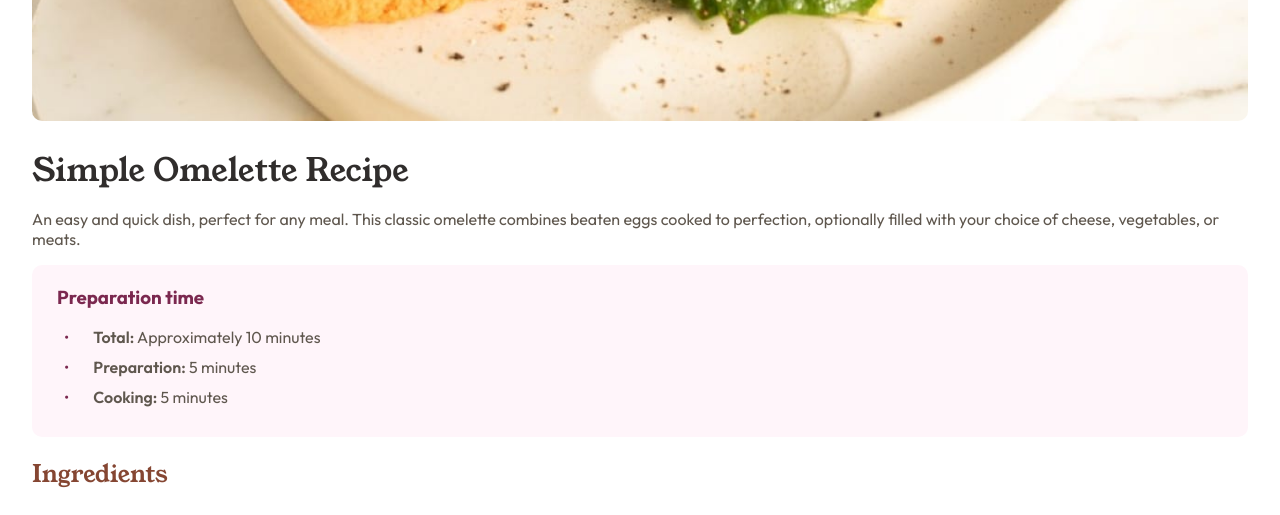
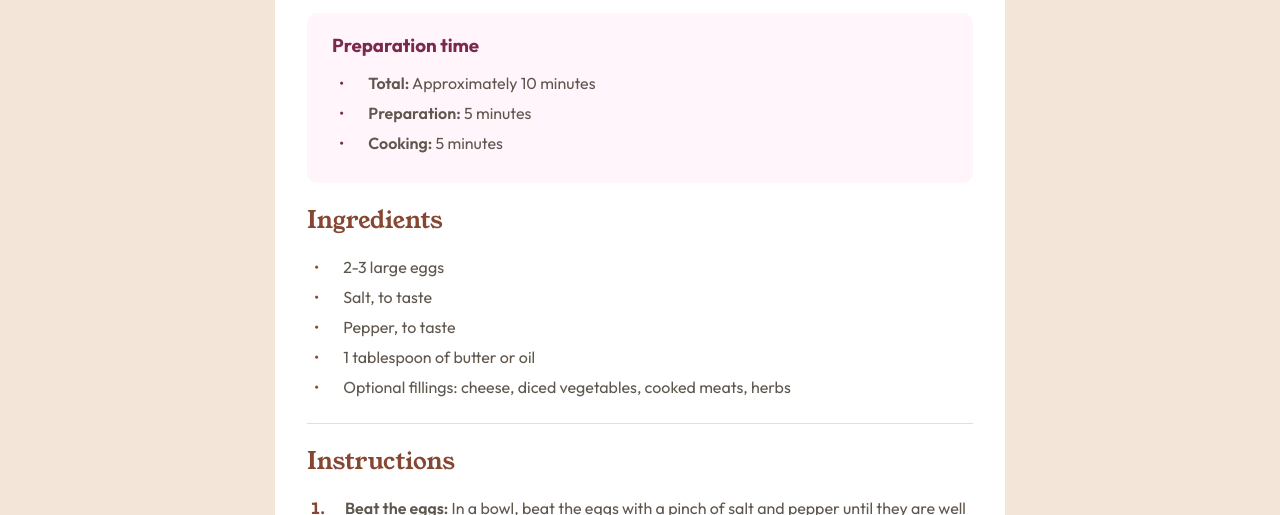
Before and after one commit to law973/recipe-page, a plain HTML site: page index.html in a window 1280 px wide. Shown: the part 585-1100 px from the top of the page. Drawn offline with Linux system fonts and the light colour scheme.

Commit message:
improved heading order, improved alt text, changed line height value for h1, added font-display: swap, changed max-width for card

```diff
--- a/index.html
+++ b/index.html
@@ -4,7 +4,7 @@
   <meta charset="UTF-8">
   <meta name="viewport" content="width=device-width, initial-scale=1.0">
   <meta name="description" content="A solution for a recipe page challenge provided by Frontend Mentor">
-  <link rel="author" content="Levi Wright">
+  <link rel="author" content="Levi Wright" href="https://github.com/law973">
   <link rel="icon" type="image/png" sizes="32x32" href="./assets/images/favicon-32x32.png">
   <title>Frontend Mentor | Recipe Page</title>
   <link rel="stylesheet" href="style.css">
@@ -14,7 +14,7 @@
   <div class="card">
     <!-- Recipe image provided here -->
     <div class="card__image">
-      <img src="assets/images/image-omelette.jpeg" alt="Omelette on a plate">
+      <img src="assets/images/image-omelette.jpeg" alt="A freshly-prepared omelette on a plate.">
     </div>
     <!-- Card text contained here -->
     <div class="card__text">
@@ -29,7 +29,7 @@
 
         <!-- Preparation information provided here -->
         <section class="section__preparation">
-          <h3>Preparation time</h3>
+          <h2>Preparation time</h2>
 
           <ul>
             <li>
--- a/style.css
+++ b/style.css
@@ -1,11 +1,13 @@
 /* Font used for regular text and h3 */
 @font-face {
+    font-display: swap;
     font-family: 'Outfit';
     src: url('assets/fonts/outfit/Outfit-VariableFont_wght.ttf');
 }
 
 /* Font used for h1 and h2 */
 @font-face {
+    font-display: swap;
     font-family: 'Young Serif';
     src: url('assets/fonts/young-serif/YoungSerif-Regular.ttf');
 }
@@ -54,7 +56,7 @@ h1 {
     color: var(--stone-900);
     font-family: 'Young Serif';
     font-weight: 400;
-    line-height: 100%;
+    line-height: 1;
     margin-top: 0;
 }
 
@@ -63,13 +65,6 @@ h2 {
     color: var(--brown-800);
     font-family: 'Young Serif';
     font-weight: 400;
-}
-
-/* Styling for h3 */
-h3 {
-    color: var(--rose-800);
-    font-weight: 700;
-    margin-top: 0;
 }
 
 /* Styling for the image */
@@ -84,9 +79,8 @@ img {
         width: 100%;
     }
 
-    /* BREAKPOINT (Desktop) */
-    /* Adds rounded corners on desktop displays and ensures the image displays at full height */
-    @media screen and (min-width: 992px) {
+    /* Adds rounded corners on larger displays and ensures the image displays at full height */
+    @media screen and (min-width: 730px) {
         border-radius: 10px;
         max-height: none;
     }
@@ -169,12 +163,11 @@ ul {
 /* Styling for card */
 .card {
     background-color: var(--white);
-    max-width: fit-content;
+    max-width: 730px;
     width: 100%;
 
-    /* BREAKPOINT (Desktop) */
-    /* Provides rounded corners and space above/below card on desktop displays */
-    @media screen and (min-width: 992px) {
+    /* Provides rounded corners and space above/below card on larger displays */
+    @media screen and (min-width: 730px) {
         border-radius: 25px;
         margin: 120px auto;
     }
@@ -182,14 +175,15 @@ ul {
 
 /* Provides padding for image */
 .card__image {
+    padding: none;
+
     /* Provides padding when viewing site in mobile landscape orientation */
     @media screen and (orientation: landscape) {
         padding: 20px 32px 0px 32px;
     }
 
-    /* BREAKPOINT (Desktop) */
-    /* Provides padding when viewing site on desktop displays */
-    @media screen and (min-width: 992px) {
+    /* Provides padding when viewing site on larger displays */
+    @media screen and (min-width: 730px) {
         padding: 30px 32px 0px 32px;
     }
 }
@@ -222,6 +216,15 @@ ul {
     padding: 20px 25px;
 }
 
+    /* Different styling for h2 in Preparation section */
+    .section__preparation h2 {
+        color: var(--rose-800);
+        font-family: 'Outfit';
+        font-size: 1.17rem;
+        font-weight: 700;
+        margin-top: 0;
+    }
+
     /* Provides different color for the bullet points in the Preparation section */
     .section__preparation li::before {
         color: var(--rose-800);
```
